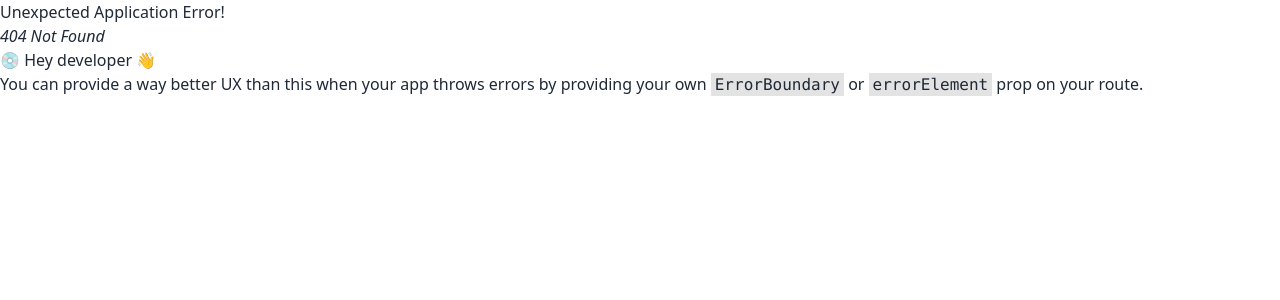
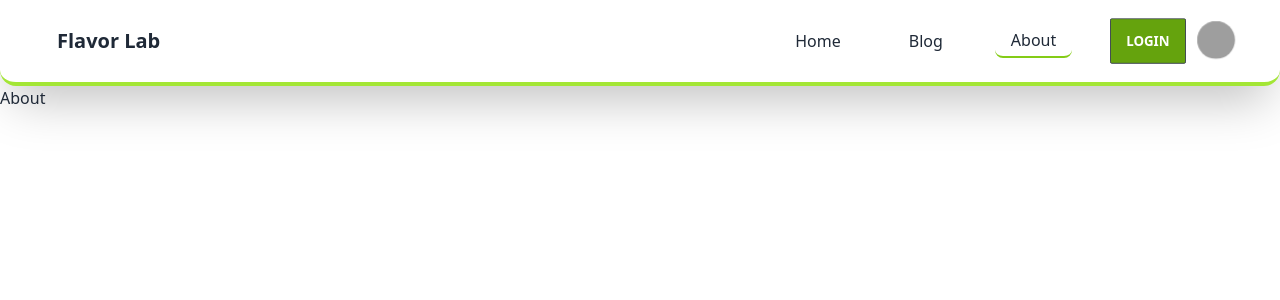
Before and after one commit to webashraf/flavor-lav, a React (Vite) app: page /about in a window 1280 px wide. Before the commit this address had no page. Shown: the top 300 px of the page. Built offline with nearby package versions, Linux system fonts and the light colour scheme; grey boxes are pictures that could not be loaded.

Commit message:
add nav link active route

```diff
--- a/src/shared/NavBar.jsx
+++ b/src/shared/NavBar.jsx
@@ -1,10 +1,9 @@
 import React from "react";
-import { Link } from "react-router-dom";
+import { Link, NavLink } from "react-router-dom";
 
 const NavBar = () => {
   return (
     <>
-
       <div className="navbar bg-base-100 justify-between px-10 shadow-2xl z-10 py-4 border-b-4 border-lime-400 rounded-b-2xl">
         <div className="navbar-start justify-between lg:justify-normal w-full lg:w-auto">
           <div className="dropdown">
@@ -28,25 +27,67 @@ const NavBar = () => {
               tabIndex={0}
               className="menu menu-compact dropdown-content mt-3 p-2 shadow bg-base-100 rounded-box w-auto"
             >
-              <li>Home</li>
-              <li>About</li>
-              <li>Blog</li>
-              <li>Contact</li>
+            <NavLink
+              to={"/"}
+              className={ ({ isActive }) =>
+                isActive ? "border-b-2 border-lime-500 rounded-b-lg py-1 px-4" : "px-4"
+              }
+            >
+              Home
+            </NavLink>
+            <NavLink
+              to={"/blog"}
+              className={ ({ isActive }) =>
+                isActive ? "border-b-2 border-lime-500 rounded-b-lg py-1 px-4" : "px-4"
+              }
+            >
+              Blog
+            </NavLink>
+            <NavLink
+              to={"/about"}
+              className={ ({ isActive }) =>
+                isActive ? "border-b-2 border-lime-500 rounded-b-lg py-1 px-4" : "px-4"
+              }
+            >
+              About
+            </NavLink>
               <li className="btn btn-danger">Login</li>
-              <li></li>
             </ul>
           </div>
-          <Link to={"/"} className="btn btn-ghost normal-case text-xl  text-4xl">
+          <Link
+            to={"/"}
+            className="btn btn-ghost normal-case text-xl  text-4xl"
+          >
             Flavor Lab
           </Link>
         </div>
         <div className="navbar-center hidden lg:flex"></div>
         <div className="navbar-end hidden lg:flex">
           <ul className="menu menu-horizontal px-1 flex items-center gap-9 ">
-            <li>Home</li>
-            <li>About</li>
-            <li>Blog</li>
-            <li>Contact</li>
+            <NavLink
+              to={"/"}
+              className={ ({ isActive }) =>
+                isActive ? "border-b-2 border-lime-500 rounded-b-lg py-1 px-4" : "px-4"
+              }
+            >
+              Home
+            </NavLink>
+            <NavLink
+              to={"/blog"}
+              className={ ({ isActive }) =>
+                isActive ? "border-b-2 border-lime-500 rounded-b-lg py-1 px-4" : "px-4"
+              }
+            >
+              Blog
+            </NavLink>
+            <NavLink
+              to={"/about"}
+              className={ ({ isActive }) =>
+                isActive ? "border-b-2 border-lime-500 rounded-b-lg py-1 px-4" : "px-4"
+              }
+            >
+              About
+            </NavLink>
             <li className="btn bg-lime-600 rounded-sm">Login</li>
           </ul>
           <div className="dropdown dropdown-end">
```
Also changed, not shown: src/routes/router.jsx (+8 -0 lines). Lines whose indentation alone changed are shown as unchanged.
